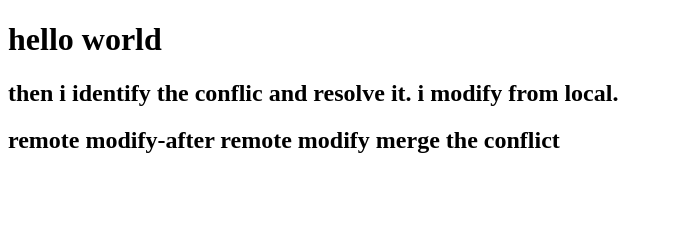
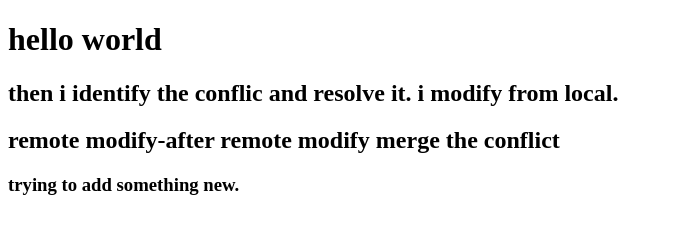
Before and after one commit to tanzeytang/jiangren-fullstake-zexin, a plain HTML site: page index.html in a window 1280 px wide. Shown: the whole page, without its empty margins (0-673 px from the left). Drawn offline with Linux system fonts and the light colour scheme.

Commit message:
Update index.html

```diff
--- a/index.html
+++ b/index.html
@@ -8,6 +8,7 @@
     <h2>then i identify the conflic and resolve it. i modify from local.</h2>
     <div>
       <h2>remote modify-after remote modify merge the conflict</h2>
+      <h3>trying to add something new.</h3>
     </div>
   </body>
 </html>
```
